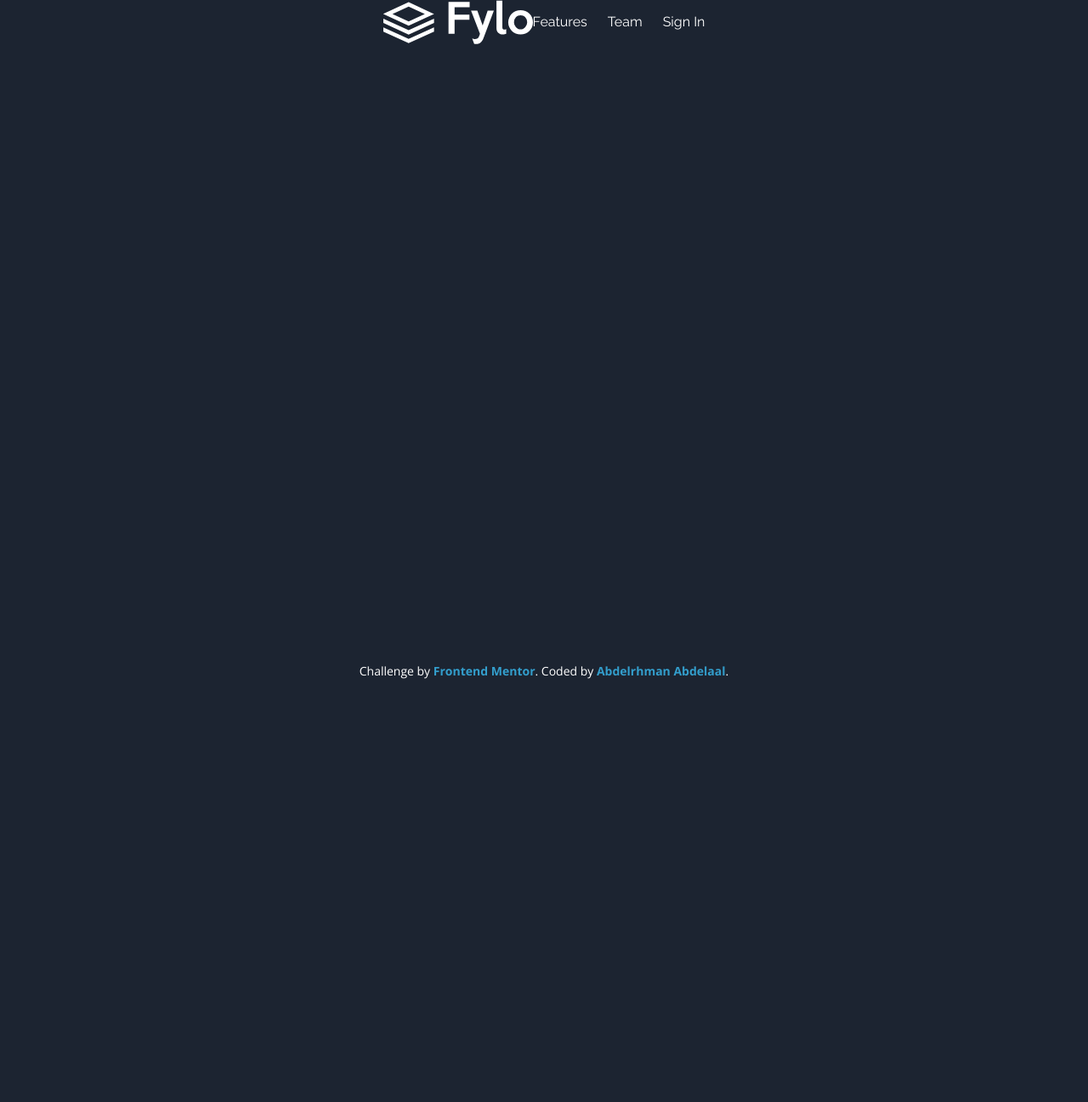
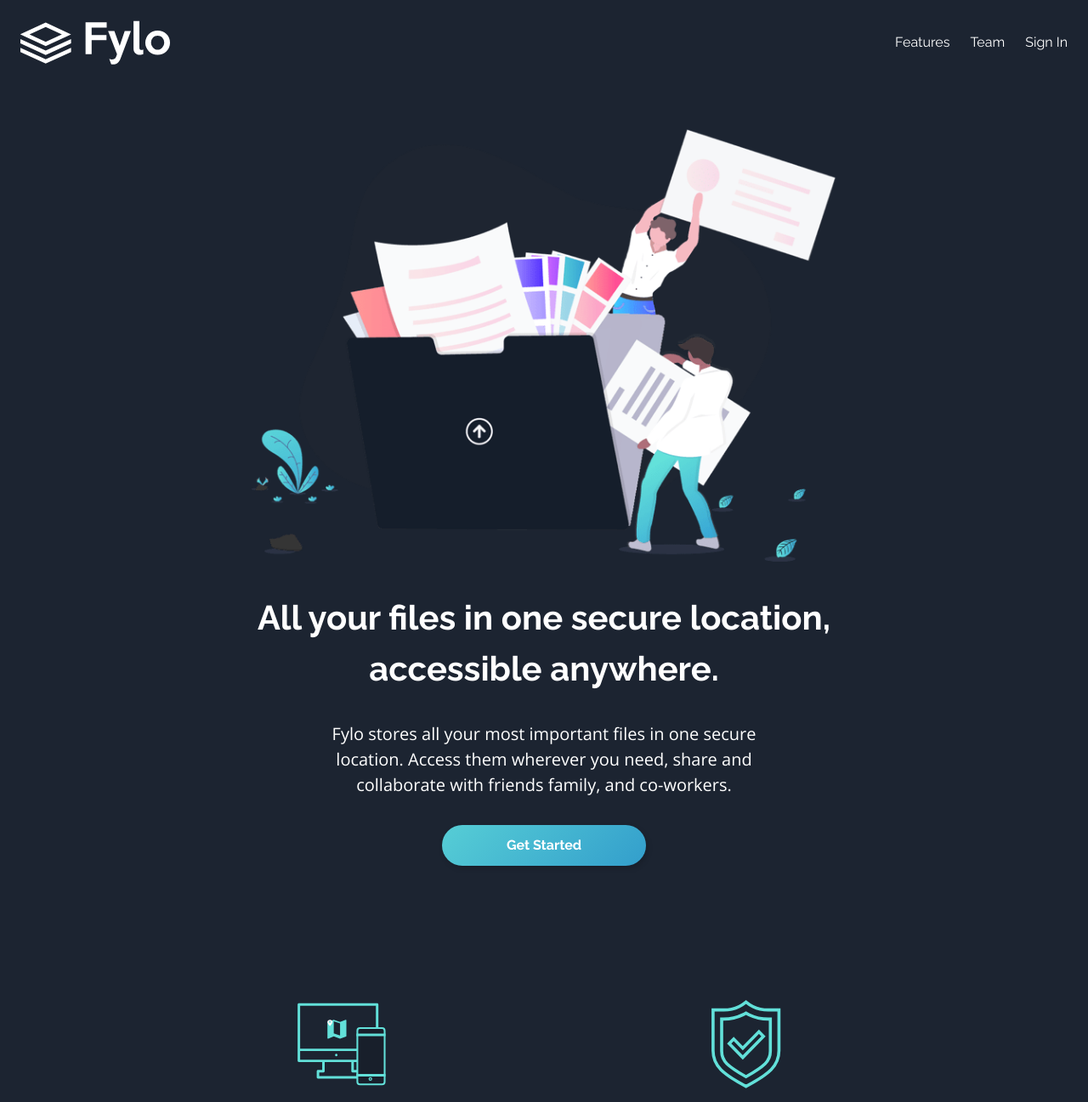
Before and after one commit to MrBlackvanta/fylo-dark-theme-landing-page, a Next.js app: page / in a window 1280 px wide. Shown: the top 1297 px of the page at 85% size. Before the commit the page ends 800 px from the top, so only its background shows below. Built offline with nearby package versions, Linux system fonts and the light colour scheme.

Commit message:
Enhance styling and structure: add new utility classes, update layout, and implement Hero and Features components. Adjust global styles and footer for improved design consistency.

```diff
--- a/src/app/globals.css
+++ b/src/app/globals.css
@@ -7,6 +7,7 @@
   --color-primary-dark-blue-4: hsl(219, 30%, 18%);
 
   --color-accent-cyan: hsl(176, 68%, 64%);
+  --color-accent-cyan-2: hsl(186, 61%, 72%);
   --color-accent-blue: hsl(198, 60%, 50%);
   --color-accent-light-red: hsl(0, 100%, 63%);
 
@@ -15,16 +16,27 @@
   --font-raleway: "Raleway", sans-serif;
   --font-open-sans: "Open Sans", sans-serif;
 
-  /* --text-display-sm: 2rem;
-  --text-display-lg: 3.5rem;
+  --text-heading-md: 2.5rem;
 
-  --shadow-card: 0px 32px 56px rgba(80, 0, 118, 0.1); */
+  --shadow-btn: 2px 3px 6px rgba(0, 0, 0, 0.15925);
 }
 
 @layer base {
   html {
-    @apply font-open-sans;
+    @apply font-raleway;
   }
+}
+
+@utility gradient-primary {
+  background: linear-gradient(
+    134.79deg,
+    var(--color-accent-cyan) -42.11%,
+    var(--color-accent-blue) 100%
+  );
+}
+
+@utility text-body {
+  @apply font-open-sans text-sm leading-5.25 font-normal md:text-xl md:leading-7.5;
 }
 
 @utility focus-visible-ring {
@@ -34,3 +46,16 @@
 @utility footer-link {
   @apply text-accent-blue focus-visible-ring rounded-xs font-bold;
 }
+
+@utility btn-primary {
+  @apply focus-visible-ring shadow-btn font-raleway gradient-primary relative isolate min-h-12 w-full max-w-60 cursor-pointer overflow-hidden rounded-3xl text-sm leading-4 font-bold text-white md:text-base;
+
+  &::before {
+    content: "";
+    @apply bg-accent-cyan-2 absolute inset-0 -z-1 rounded-3xl opacity-0 transition-opacity duration-300;
+  }
+
+  &:hover::before {
+    @apply opacity-100;
+  }
+}
--- a/src/app/layout.tsx
+++ b/src/app/layout.tsx
@@ -42,7 +42,7 @@ export default function RootLayout({
       lang="en"
       className={`${raleway.variable} ${openSans.variable} antialiased`}
     >
-      <body className="bg-primary-dark-blue flex min-h-dvh w-full flex-col items-center justify-between">
+      <body className="bg-primary-dark-blue flex min-h-dvh w-full flex-col p-6 pb-0">
         <Header />
         {children}
         <Footer />
--- a/src/app/page.tsx
+++ b/src/app/page.tsx
@@ -1,3 +1,10 @@
+import { Hero, Features } from "@/views/home";
+
 export default function Home() {
-  return <main></main>;
+  return (
+    <main className="flex flex-col gap-30">
+      <Hero />
+      <Features />
+    </main>
+  );
 }
--- a/src/components/layout/footer.tsx
+++ b/src/components/layout/footer.tsx
@@ -1,6 +1,6 @@
 export default function Footer() {
   return (
-    <footer className="text-neutral-white z-1 w-full px-9 pb-4 text-center text-xs sm:text-sm lg:p-0">
+    <footer className="z-1 mt-auto w-full px-9 pb-4 text-center text-xs text-white sm:text-sm lg:p-0">
       Challenge by{" "}
       <a
         href="https://www.frontendmentor.io?ref=challenge"
--- a/src/components/layout/header.tsx
+++ b/src/components/layout/header.tsx
@@ -11,7 +11,7 @@ export default function Header() {
   const isActive = (route: string) => pathname === route;
 
   return (
-    <header className="font-raleway mb-12 flex items-center justify-between text-xs leading-none font-normal tracking-normal text-white md:mb-18.75 md:text-base">
+    <header className="mb-12 flex items-center justify-between text-xs leading-none font-normal text-white md:mb-18.75 md:text-base">
       <Link href="/">
         <LogoSVG className="w-full max-w-20 md:max-w-44" />
       </Link>
--- /dev/null
+++ b/src/views/home/features.tsx
@@ -0,0 +1,19 @@
+import { features } from "@/data";
+
+export default function Features() {
+  return (
+    <section className="mx-auto max-w-218 md:mt-9.5 md:mb-4.25">
+      <ul className="grid grid-cols-1 gap-20 text-center text-white md:grid-cols-2">
+        {features.map((feature) => (
+          <li key={feature.title} className="flex flex-col items-center gap-2">
+            <feature.icon className="mb:mb-2 mb-4 size-20 md:size-26" />
+            <h2 className="text-lg leading-6 font-bold">{feature.title}</h2>
+            <p className="text-body md:text-sm md:leading-5.25">
+              {feature.description}
+            </p>
+          </li>
+        ))}
+      </ul>
+    </section>
+  );
+}
--- /dev/null
+++ b/src/views/home/hero.tsx
@@ -0,0 +1,30 @@
+import { hero } from "@/data";
+import Image from "next/image";
+
+export default function Hero() {
+  const { title, description, image, cta } = hero;
+  return (
+    <section className="mx-auto flex max-w-180 flex-col items-center px-3 text-center font-bold text-white">
+      <Image
+        src={image.src}
+        alt=""
+        aria-hidden="true"
+        width={image.width}
+        height={image.height}
+        sizes="(min-width: 1024px) 45rem, (min-width: 768px) 19rem, 100vw"
+        fetchPriority="high"
+        loading="eager"
+        className="w-full max-w-120 px-1 lg:max-w-180"
+      />
+      <h1 className="md:text-heading-md mt-8.25 text-2xl leading-9 md:mt-9 md:leading-15">
+        {title}
+      </h1>
+      <p className="text-body mt-3.75 mb-8 px-1 md:my-8 md:max-w-10/12">
+        {description}
+      </p>
+      <button type="button" className="btn-primary">
+        {cta.text}
+      </button>
+    </section>
+  );
+}
--- /dev/null
+++ b/src/views/home/index.ts
@@ -0,0 +1,2 @@
+export { default as Features } from "./features";
+export { default as Hero } from "./hero";
```
